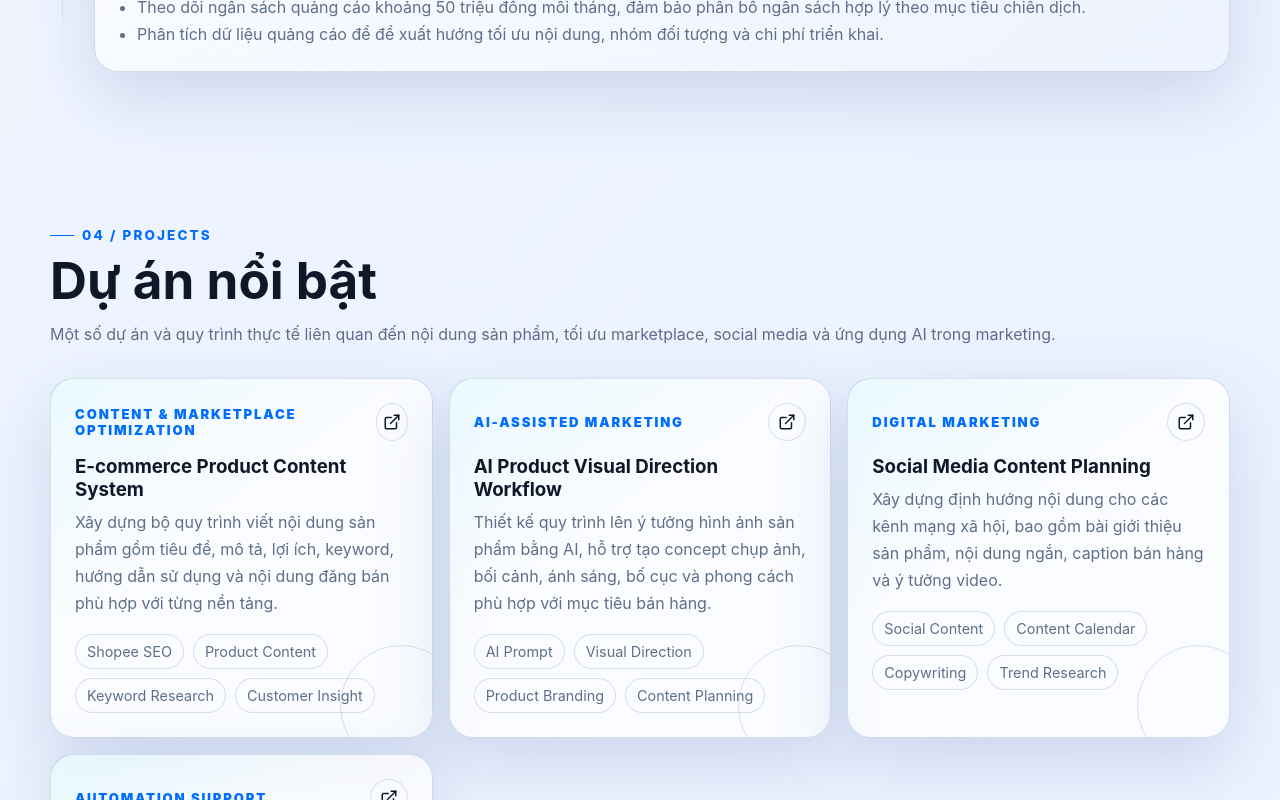
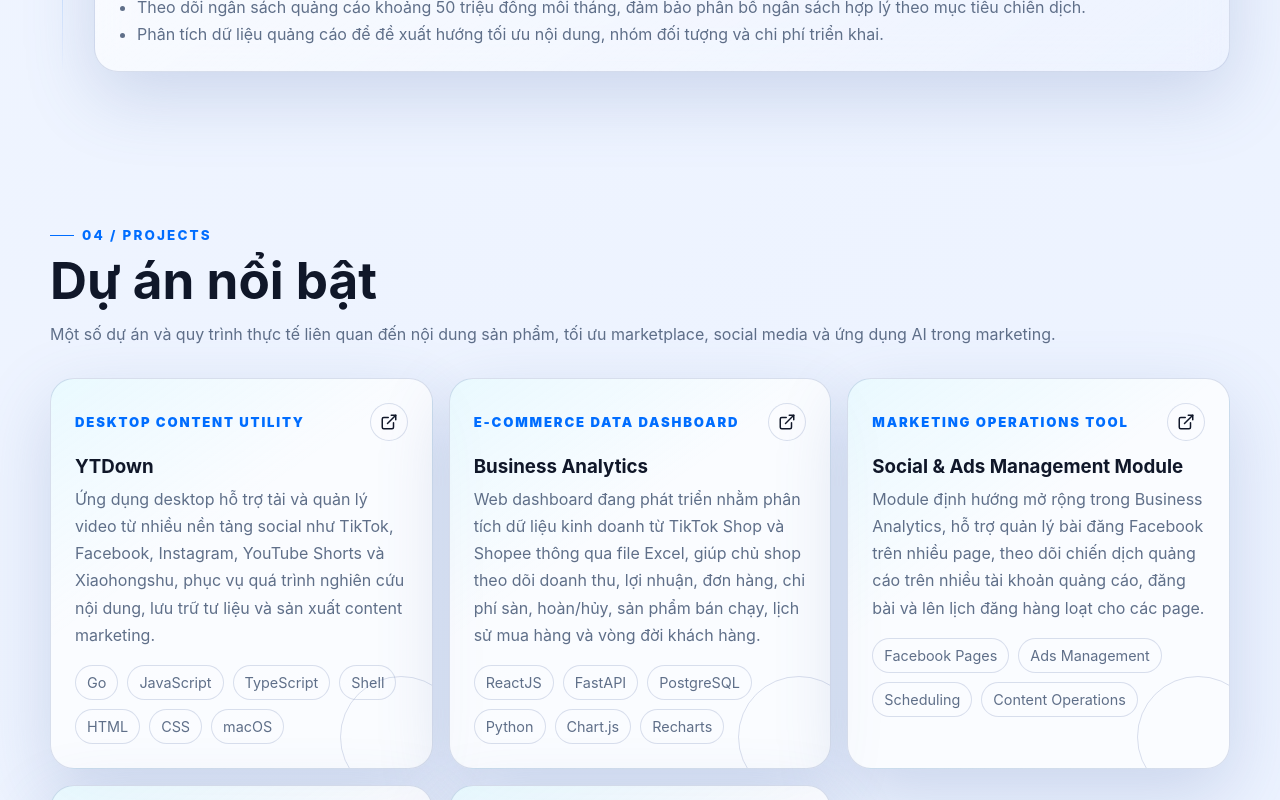
Before and after one commit to JustinNguyen9979/cv, a React (Vite) app: page / in a window 1280 px wide. Shown: the part 4033-4833 px from the top of the page. Built offline with nearby package versions, Linux system fonts and the light colour scheme.

Commit message:
Update thông tin

```diff
--- a/src/components/Contact.jsx
+++ b/src/components/Contact.jsx
@@ -7,14 +7,14 @@ export default function Contact({ data }) {
       <SectionTitle
         eyebrow="06 / Contact"
         title="Liên hệ"
-        description="Sẵn sàng trao đổi về các vị trí thương mại điện tử, digital marketing, content sản phẩm hoặc vận hành bán hàng online."
+        description="Sẵn sàng trao đổi về các vị trí E-commerce Executive, TikTok Shop/Shopee Operator, Digital Marketing hoặc Content sản phẩm."
       />
 
       <div className="contact-card glass-panel">
         <div>
           <h3>Sẵn sàng kết nối?</h3>
           <p>
-            Nếu cần một người có tư duy vận hành, hiểu AI automation và biết biến ý tưởng thành quy trình chạy được.
+            Có kinh nghiệm thực chiến trong vận hành TikTok Shop, Shopee, tối ưu sản phẩm, nội dung bán hàng và chăm sóc khách hàng.
           </p>
         </div>
 
--- a/src/data/cvData.js
+++ b/src/data/cvData.js
@@ -22,17 +22,9 @@ export const cvData = {
   ],
   socials: [
     {
-      label: 'LinkedIn',
-      url: 'https://www.linkedin.com/',
-    },
-    {
-      label: 'GitHub',
-      url: 'https://github.com/',
-    },
-    {
-      label: 'Portfolio',
-      url: 'https://example.com/',
-    },
+      label: 'Facebook',
+      url: 'https://www.facebook.com/NguyenNguyen77779999/',
+    }
   ],
   stats: [
     { value: '3+', label: 'Lĩnh vực vận hành' },
@@ -92,6 +84,8 @@ export const cvData = {
         'Workflow Automation',
         'Google Sheets',
         'Tự động hóa tác vụ lặp lại',
+        'Hermes Agent / OpenClaw',
+        'Google Flow',
       ],
     },
     {
@@ -158,44 +152,52 @@ export const cvData = {
   ],
   projects: [
     {
-      name: 'E-commerce Product Content System',
-      type: 'Content & Marketplace Optimization',
+      name: 'YTDown',
+      type: 'Desktop Content Utility',
       description:
-        'Xây dựng bộ quy trình viết nội dung sản phẩm gồm tiêu đề, mô tả, lợi ích, keyword, hướng dẫn sử dụng và nội dung đăng bán phù hợp với từng nền tảng.',
-      stack: ['Shopee SEO', 'Product Content', 'Keyword Research', 'Customer Insight'],
+        'Ứng dụng desktop hỗ trợ tải và quản lý video từ nhiều nền tảng social như TikTok, Facebook, Instagram, YouTube Shorts và Xiaohongshu, phục vụ quá trình nghiên cứu nội dung, lưu trữ tư liệu và sản xuất content marketing.',
+      stack: ['Go', 'JavaScript', 'TypeScript', 'Shell', 'HTML', 'CSS', 'macOS'],
+      url: 'https://github.com/JustinNguyen9979/YTDown',
+    },
+    {
+      name: 'Business Analytics',
+      type: 'E-commerce Data Dashboard',
+      description:
+        'Web dashboard đang phát triển nhằm phân tích dữ liệu kinh doanh từ TikTok Shop và Shopee thông qua file Excel, giúp chủ shop theo dõi doanh thu, lợi nhuận, đơn hàng, chi phí sàn, hoàn/hủy, sản phẩm bán chạy, lịch sử mua hàng và vòng đời khách hàng.',
+      stack: ['ReactJS', 'FastAPI', 'PostgreSQL', 'Python', 'Chart.js', 'Recharts'],
       url: '#',
     },
     {
-      name: 'AI Product Visual Direction Workflow',
-      type: 'AI-assisted Marketing',
+      name: 'Social & Ads Management Module',
+      type: 'Marketing Operations Tool',
       description:
-        'Thiết kế quy trình lên ý tưởng hình ảnh sản phẩm bằng AI, hỗ trợ tạo concept chụp ảnh, bối cảnh, ánh sáng, bố cục và phong cách phù hợp với mục tiêu bán hàng.',
-      stack: ['AI Prompt', 'Visual Direction', 'Product Branding', 'Content Planning'],
+        'Module định hướng mở rộng trong Business Analytics, hỗ trợ quản lý bài đăng Facebook trên nhiều page, theo dõi chiến dịch quảng cáo trên nhiều tài khoản quảng cáo, đăng bài và lên lịch đăng hàng loạt cho các page.',
+      stack: ['Facebook Pages', 'Ads Management', 'Scheduling', 'Content Operations'],
       url: '#',
     },
     {
-      name: 'Social Media Content Planning',
-      type: 'Digital Marketing',
+      name: 'TikTok Shop Fashion Growth Case',
+      type: 'E-commerce Growth Case',
       description:
-        'Xây dựng định hướng nội dung cho các kênh mạng xã hội, bao gồm bài giới thiệu sản phẩm, nội dung ngắn, caption bán hàng và ý tưởng video.',
-      stack: ['Social Content', 'Content Calendar', 'Copywriting', 'Trend Research'],
+        'Dự án hợp tác vận hành shop thời trang trên TikTok từ con số 0, triển khai hình ảnh sản phẩm, video ngắn, livestream, affiliate, voucher, flash sale, tối ưu giá bán và chi phí vận hành; duy trì doanh thu hơn 300 triệu đồng/tháng mà không sử dụng TikTok Ads.',
+      stack: ['TikTok Shop', 'Livestream', 'Affiliate', 'Organic Traffic', 'Shop Operations'],
       url: '#',
     },
     {
-      name: 'Customer Support Chatbot Flow',
-      type: 'Automation Support',
+      name: 'Honeyland Marketplace Operations',
+      type: 'TikTok Shop & Shopee Operations',
       description:
-        'Nghiên cứu quy trình chatbot hỗ trợ tư vấn khách hàng, trả lời câu hỏi thường gặp, thu thập thông tin đơn hàng và giảm thao tác thủ công trong chăm sóc khách hàng.',
-      stack: ['Chatbot Flow', 'Customer Support', 'Automation', 'FAQ System'],
+        'Dự án vận hành gian hàng TikTok Shop và Shopee cho Công ty Cổ phần Ong Mật Tiền Giang Honeyland, tập trung vào đăng sản phẩm, tối ưu SEO, hình ảnh, mô tả, giá bán, voucher, campaign, xử lý đơn hàng và chăm sóc khách hàng.',
+      stack: ['TikTok Shop', 'Shopee', 'Product SEO', 'Marketplace Operations', 'CSKH'],
       url: '#',
     },
   ],
   education: [
     {
-      name: 'Self-learning / Practical Working Experience',
-      period: 'Liên tục',
+      name: 'Practical Learning in E-commerce & Digital Marketing',
+      period: '2019 — Nay',
       description:
-        'Tự học và phát triển kỹ năng thông qua công việc thực tế trong thương mại điện tử, digital marketing, xây dựng nội dung, vận hành bán hàng online và ứng dụng AI vào quy trình làm việc.',
+        'Liên tục nâng cấp kỹ năng thông qua công việc thực tế trong Facebook Ads, TikTok Shop, Shopee, tối ưu nội dung sản phẩm, vận hành sàn thương mại điện tử và ứng dụng AI vào quy trình marketing.',
     },
   ],
 };
```
